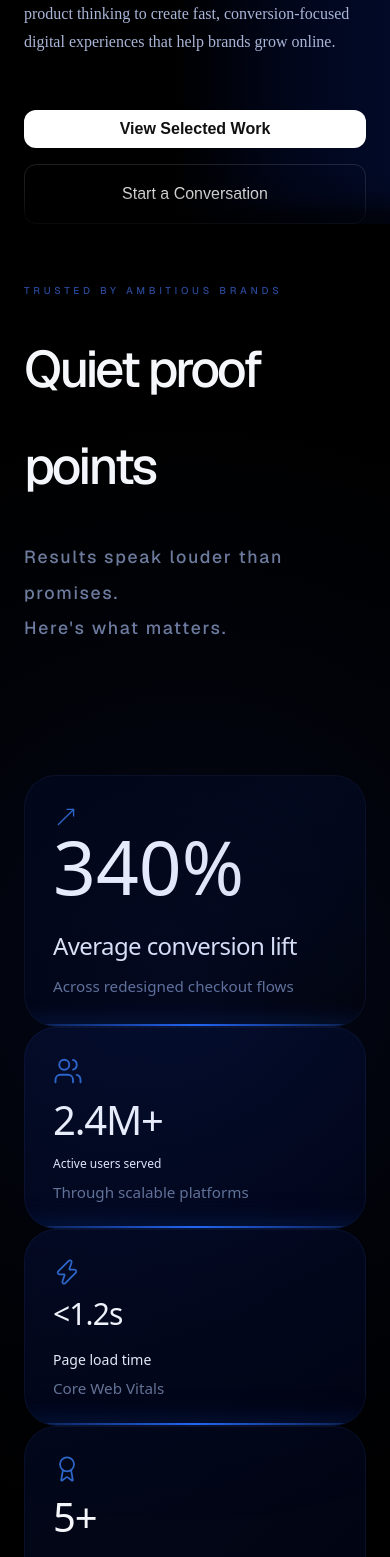
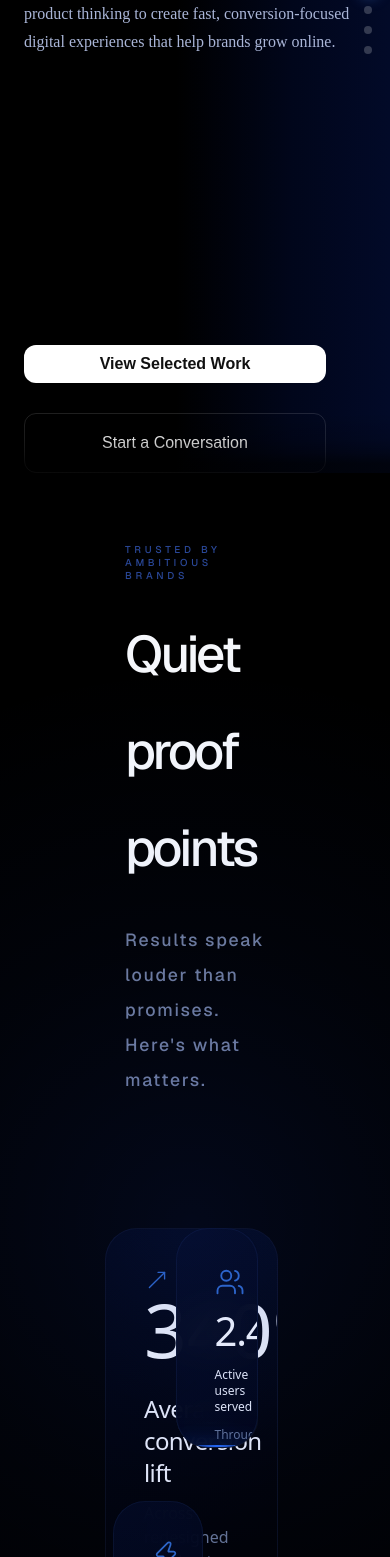
Before and after one commit to josephstephen-dev/joseph-portfolio, a Next.js app: page / in a window 390 px wide. Shown: the part 443-2000 px from the top of the page. Built offline with nearby package versions, Linux system fonts and the light colour scheme.

Commit message:
Adjust mobile proof card layout

```diff
--- a/src/app/globals.css
+++ b/src/app/globals.css
@@ -331,12 +331,14 @@ body{
 }
 
 .hero-actions{
-    display:flex;
     flex-direction:column;
-    gap:16px;
-
-    width:100%;
-    margin-top:40px;
+    align-items:stretch;
+  display:flex;
+  gap:30px;
+  margin-top:290px;
+  margin-right:40px;
+  align-items:center;
+
 }
 
 .hero-primary-btn,
@@ -347,7 +349,6 @@ body{
 
 .section-indicator{
     right:1rem;
-    display:none;
 }
 }
 
@@ -833,76 +834,6 @@ linear-gradient(
 
 }
 
-@media (max-width:768px){
-
-.proof-section{
-    padding-top:60px;
-    padding-bottom:100px;
-}
-
-.proof-container{
-    padding:0 24px;
-}
-
-.proof-header{
-    padding-left:0;
-}
-
-.proof-layout{
-    position:relative;
-
-    height:850px;
-
-    max-width:360px;
-
-    margin:0 auto;
-}
-
-.proof-card{
-    position:relative !important;
-
-    top:auto !important;
-    left:auto !important;
-    right:auto !important;
-
-    width:100% !important;
-
-    max-height:none !important;
-
-    min-height:auto !important;
-
-    padding:28px;
-}
-
-.proof-card-1{
-    top:0;
-    left:0;
-    width:82%;
-}
-
-.proof-card-2{
-    top:140px;
-    right:0;
-    width:48%;
-}
-
-.proof-card-3{
-    top:380px;
-    left:0;
-    width:48%;
-}
-
-.proof-card-4{
-    top:520px;
-    right:0;
-    width:48%;
-}
-
-.proof-card p{
-    font-size:.95rem !important;
-}
-}
-
 /* =========================
    JOURNEY SECTION
 ========================= */
```
